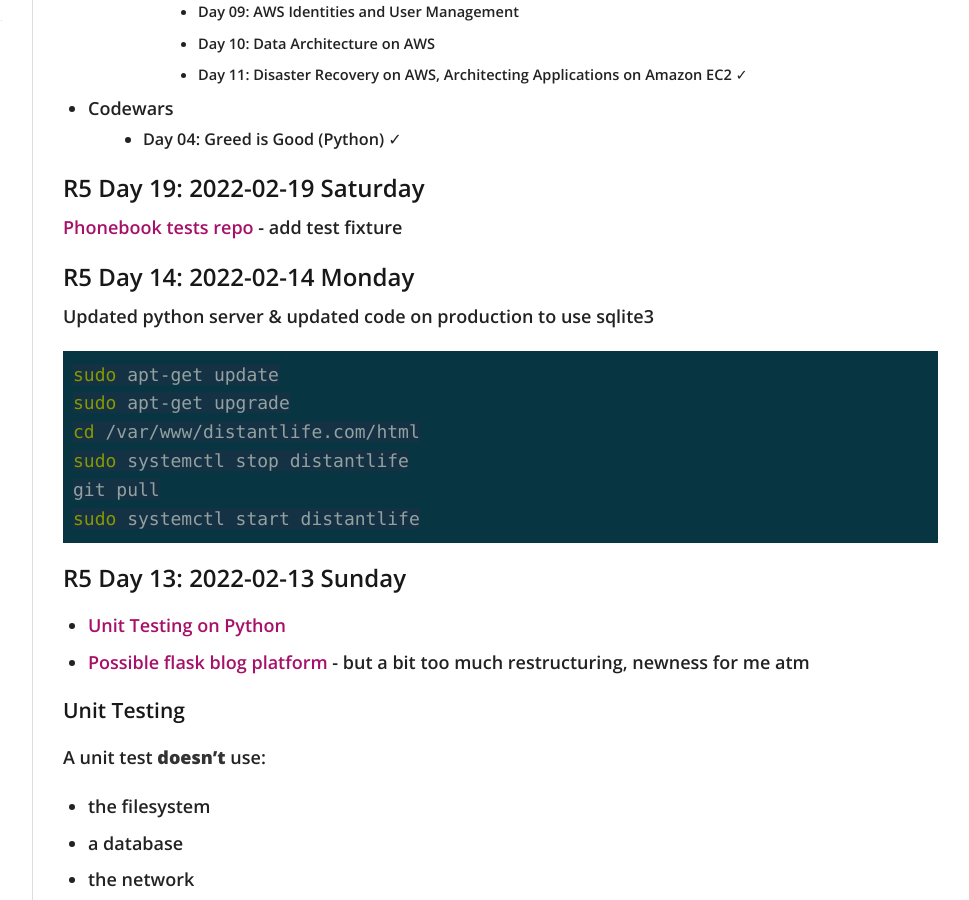
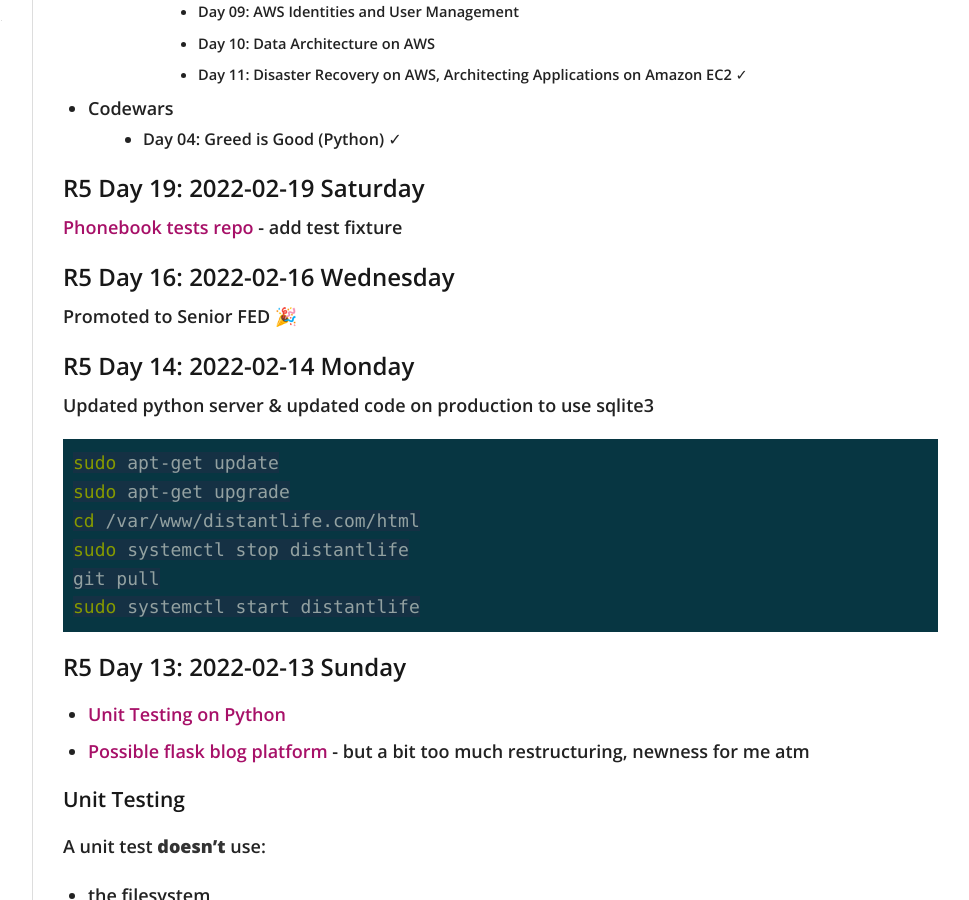
Before and after one commit to virtual/100daysofcode, a Jekyll site: the page built from index.md, in a window 1280 px wide and 900 px high, scrolled down 696 px. Shown: the whole window, without its empty margins (272-1241 px from the left). Built offline with Jekyll 4.4.1, drawn with Linux system fonts in a browser that asks for light colours; nearby versions of some CDN libraries; our own code applies the rules of GitHub Pages for plain Markdown files.

Commit message:
python test fixtures

```diff
--- a/index.md
+++ b/index.md
@@ -28,6 +28,10 @@
 ## R5 Day 19: 2022-02-19 Saturday
 
 [Phonebook tests repo](https://github.com/virtual/python-testing) - add test fixture
+
+## R5 Day 16: 2022-02-16 Wednesday
+
+Promoted to Senior FED 🎉
 
 ## R5 Day 14: 2022-02-14 Monday
 
```
